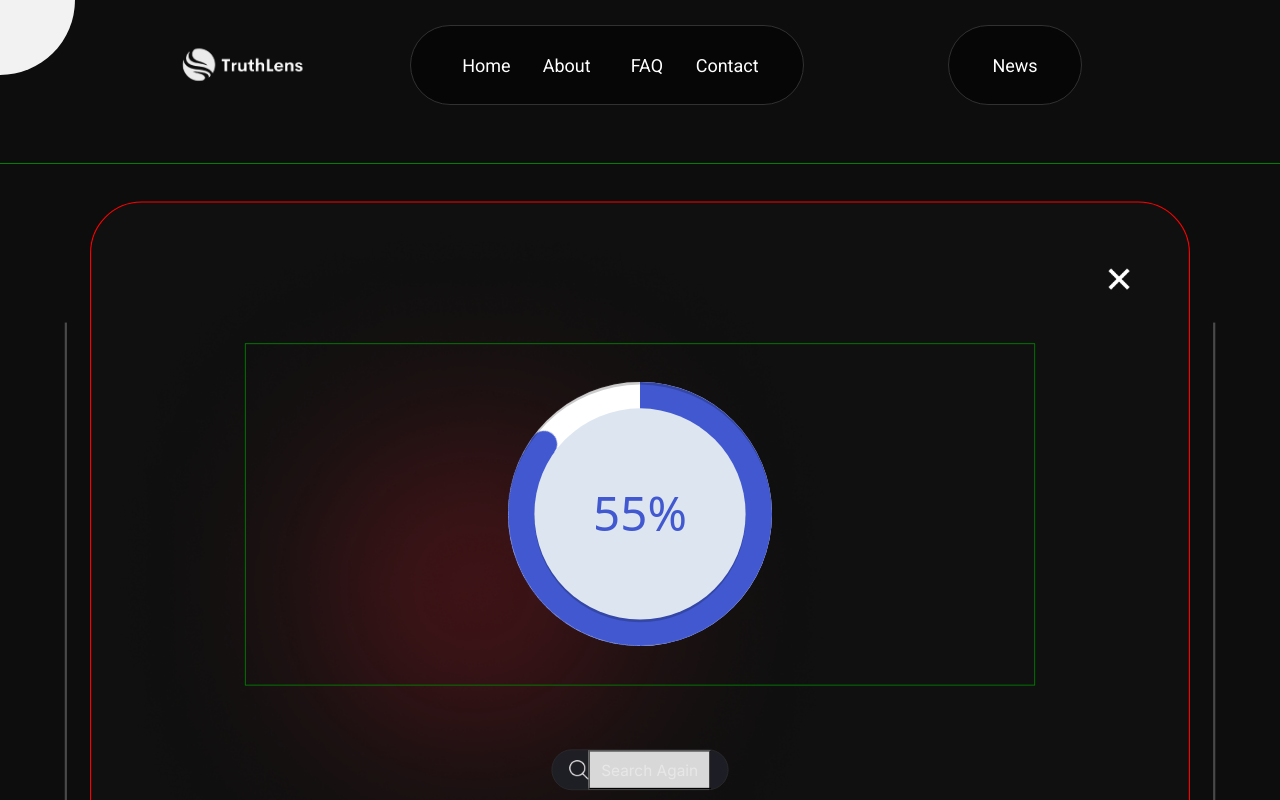
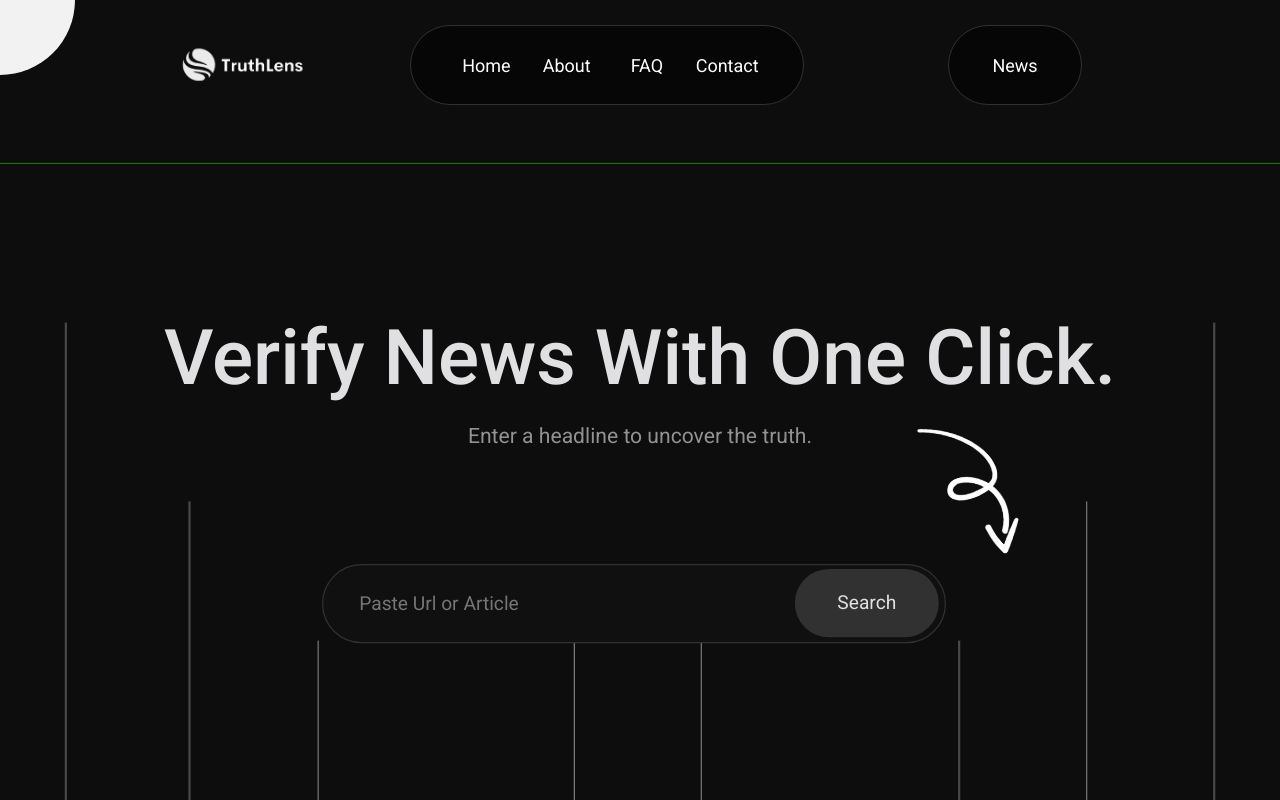
Before and after one commit to prasxor/Hackathon_main_desgn, a React (Vite) app in the folder HackathonDesign/: page / in a window 1280 px wide. Shown: the top 800 px of the page. Built offline with nearby package versions, Linux system fonts and the light colour scheme.

Commit message:
update upto fixed things

```diff
--- a/HackathonDesign/src/App.jsx
+++ b/HackathonDesign/src/App.jsx
@@ -6,7 +6,6 @@ import ContactUs from "./Components/Pages/ContactUs/ContactUs";
 import Footer from "./Components/Elements/Footer/Footer";
 import News from "./Components/Pages/News/News";
 import "./App.css";
-import Popup from "./Components/Elements/Atoms/Popup/Popup";
 
 function App() {
   return (
--- a/HackathonDesign/src/Components/Elements/Atoms/CircularProgressBar/CircularProgressBar.css
+++ /dev/null
@@ -1,132 +0,0 @@
-@import url('https://fonts.googleapis.com/css?family=Poppins:400,500,600,700&display=swap');
-
-.circular {
-  height: 100px;
-  width: 100px;
-  position: relative;
-  scale: 3;
-}
-
-.circular .inner, .circular .outer, .circular .circle {
-  position: absolute;
-  z-index: 6;
-  height: 100%;
-  width: 100%;
-  border-radius: 100%;
-  box-shadow: inset 0 1px 0 rgba(0,0,0,0.2);
-}
-
-.circular .inner {
-  top: 50%;
-  left: 50%;
-  height: 80px;
-  width: 80px;
-  margin: -40px 0 0 -40px;
-  background-color: #dde6f0;
-  border-radius: 100%;
-  box-shadow: 0 1px 0 rgba(0,0,0,0.2);
-}
-
-.circular .circle {
-  z-index: 1;
-  box-shadow: none;
-}
-
-.circular .numb {
-  position: absolute;
-  top: 50%;
-  left: 50%;
-  transform: translate(-50%, -50%);
-  z-index: 10;
-  font-size: 18px;
-  font-weight: 500;
-  color: #4158d0;
-}
-
-.circular .bar {
-  position: absolute;
-  height: 100%;
-  width: 100%;
-  background: #fff;
-  border-radius: 100%;
-  clip: rect(0px, 100px, 100px, 50px);
-}
-
-.circle .bar .progress {
-  position: absolute;
-  height: 100%;
-  width: 100%;
-  border-radius: 100%;
-  clip: rect(0px, 50px, 100px, 0px);
-}
-
-.circle .bar .progress, .dot span {
-  background: #4158d0;
-}
-
-.circle .left .progress {
-  z-index: 1;
-  animation: left-half 4s linear forwards;
-}
-
-@keyframes left-half {
-  0% {
-    transform: rotate(0deg);
-  }
-  100% {
-    transform: rotate(180deg); /* Completes exactly half of the circle */
-  }
-}
-
-.circle .right {
-  z-index: 3;
-  transform: rotate(180deg); /* Pre-rotated to pick up where left-half stops */
-}
-
-.circle .right .progress {
-  animation: right-half 4s linear forwards;
-  animation-delay: 4s; /* Starts after the left completes */
-}
-
-@keyframes right-half {
-  0% {
-    transform: rotate(0deg);
-  }
-  100% {
-    transform: rotate(180deg); /* Completes the full circle */
-  }
-}
-
-.circle .dot {
-  z-index: 2;
-  position: absolute;
-  left: 50%;
-  top: 50%;
-  width: 50%;
-  height: 10px;
-  margin-top: -5px;
-  animation: dot-rotate 8s linear forwards;
-  transform-origin: 0% 50%;
-}
-
-.circle .dot span {
-  position: absolute;
-  right: 0;
-  width: 10px;
-  height: 10px;
-  border-radius: 100%;
-}
-
-@keyframes dot-rotate {
-  0% {
-    transform: rotate(-90deg);
-  }
-  50% {
-    transform: rotate(90deg); /* Aligns with 50% progress */
-    z-index: 4;
-  }
-  100% {
-    transform: rotate(270deg); /* Completes full rotation at 100% */
-    z-index: 4;
-  }
-}
--- a/HackathonDesign/src/Components/Elements/Atoms/CircularProgressBar/CircularProgressBar.jsx
+++ /dev/null
@@ -1,39 +0,0 @@
-import React, { useState, useEffect } from 'react';
-import './CircularProgressBar.css'; // Ensure this file is in the same directory
-
-const CircularProgressBar = () => {
-  const [counter, setCounter] = useState(0);
-
-  const value = 55;
-
-  useEffect(() => {
-    if (counter < 100) {
-      const interval = setInterval(() => {
-        setCounter(prevCounter => prevCounter + 1);
-      }, 62);
-
-      return () => clearInterval(interval);
-    }
-  }, [counter]);
-
-  return (
-    <div className="circular">
-      <div className="inner"></div>
-      <div className="outer"></div>
-      <div className="numb">{value}%</div>
-      <div className="circle">
-        <div className="dot">
-          <span></span>
-        </div>
-        <div className="bar left">
-          <div className="progress"></div>
-        </div>
-        <div className="bar right">
-          <div className="progress"></div>
-        </div>
-      </div>
-    </div>
-  );
-};
-
-export default CircularProgressBar;
--- a/HackathonDesign/src/Components/Elements/Atoms/FAQItems/FaqItems.jsx
+++ b/HackathonDesign/src/Components/Elements/Atoms/FAQItems/FaqItems.jsx
@@ -2,7 +2,7 @@ import React from "react";
 import CloseImg from '../../../../assets/Faqclose.png';
 import OpenImg from '../../../../assets/Faqopen.png';
 import "./FaqItems.css";
-import plus from '../../../../assets/Faqclose.png';
+import plus from '../../../../assets/plus-solid.png';
 
 
 // FAQItem Component
--- a/HackathonDesign/src/Components/Elements/Atoms/Popup/Popup.css
+++ b/HackathonDesign/src/Components/Elements/Atoms/Popup/Popup.css
@@ -1,4 +1,4 @@
-/* #PopupContainer {
+#PopupContainer {
   border: 1px solid #313131;
   background-color: #101010;
   border-radius: 47px;
@@ -7,12 +7,20 @@
   align-items: center;
   justify-content: center;
   flex-direction: column;
+  /* background-image: url(../../../../assets/backgroundGreen.png); */
   background-repeat: no-repeat;
   background-size: 70%;
-  scale: 1;
-  border: 1px solid red;
-
-} */
+  scale: 1.1;
+  /* border: 1px solid red; */
+  /* position: fixed;
+  top: 0;
+  right: 0;
+  bottom: 0;
+  left: 0;
+  background-color: rgba(0, 0, 0, 0.3);
+  backdrop-filter: blur(4px);
+  z-index: 1000; */
+}
 
 #closebtn {
   display: flex;
@@ -75,7 +83,14 @@
   scale: 0.7;
 }
 
-
+#ProgressBarBottom {
+  width: 631px;
+  height: 32px;
+  border: 1px solid #313131;
+  background-color: #202128;
+  border-radius: 46px;
+  scale: 0.8;
+}
 
 #ProgressBarTop p {
   font-size: 20px;
@@ -118,9 +133,9 @@
   background-repeat: no-repeat;
   background-size: 70%;
   scale: 1.1;
-  height: 850px;
+  height: 700px;
   width: 100%;
-  max-width: 80%; /* Adjust to control max size */
+  max-width: 900px; /* Adjust to control max size */
   transition: background-image 0.3s ease; /* Smooth transition for background */
 }
 
@@ -168,20 +183,20 @@
   align-items: center;
   justify-content: center;
   flex-direction: column;
-  height: 100%;
+  height: 40%;
   width: 100%;
   gap: 20%;
   scale: 0.8;
-  border: 1px solid green;
 }
 
 #ProgressBarBottom {
-  width: 350px;
-  height: 350px;
-  border: 50px solid #0ACF83;
-  /* background-color: #202128; */
-  border-radius: 50%;
-  scale: 0.8;
+  width: 100%;
+  max-width: 631px;
+  height: 32px;
+  border: 1px solid #313131;
+  background-color: #202128;
+  border-radius: 46px;
+  overflow: hidden; /* Ensure no overflow */
 }
 
 #ProgressBarTop p {
@@ -191,11 +206,9 @@
 }
 
 .progressBarBottomIndicator {
-  height: 350px;
-  border-radius: 50%;
-  transition: width 1s ease-in-out;
-  width: 350px;
-  border: 1px solid blue;
+  height: 100%;
+  border-radius: 46px;
+  transition: width 1s ease-in-out; /* Smooth animation for progress */
 }
 
 #ArticlePopup {
@@ -222,95 +235,3 @@
   font-family: "Inter", Roboto;
   color: #f1f1f1;
 }
-
-
-
-
-
-
-
-
-/* chat gpt code  */
-
-#PopupContainer {
-  border: 1px solid #313131;
-  background-color: #101010;
-  border-radius: 47px;
-  padding: 50px;
-  display: flex;
-  align-items: center;
-  justify-content: center;
-  flex-direction: column;
-  background-repeat: no-repeat;
-  background-size: 70%;
-  scale: 1.1;
-  height: 850px;
-  width: 100%;
-  max-width: 80%;
-  transition: background-image 0.3s ease;
-}
-
-#closebtn {
-  display: flex;
-  align-items: center;
-  justify-content: flex-end;
-  width: 100%;
-  height: 10%;
-  cursor: pointer;
-}
-
-#closebtn img {
-  width: 3%;
-}
-
-#progressBarPopup {
-  display: flex;
-  align-items: center;
-  justify-content: center;
-  flex-direction: column;
-  height: 100%;
-  width: 100%;
-  gap: 20%;
-}
-
-#ProgressBarBottom {
-  width: 350px;
-  height: 350px;
-  border: 50px solid #0ACF83;
-  border-radius: 50%;
-  display: flex;
-  align-items: center;
-  justify-content: center;
-}
-
-.progressBarBottomIndicator {
-  height: 350px;
-  border-radius: 50%;
-  transition: width 1s ease-in-out;
-  width: 350px;
-}
-
-#ArticlePopup {
-  height: 20%;
-  width: 100%;
-  display: flex;
-  align-items: center;
-  justify-content: space-evenly;
-  opacity: 0.9;
-  scale: 0.7;
-}
-
-.MistakeContainer {
-  display: flex;
-  align-items: last baseline;
-  justify-content: center;
-  height: 10%;
-  width: 100%;
-  scale: 0.8;
-}
-
-.MistakeContainer p {
-  font-size: 18px;
-  font-family: "Inter", Roboto;
-  color: #f1f1f1;
-}
--- a/HackathonDesign/src/Components/Elements/Atoms/Popup/Popup.jsx
+++ b/HackathonDesign/src/Components/Elements/Atoms/Popup/Popup.jsx
@@ -1,119 +1,3 @@
-// import React, { useEffect, useState } from "react";
-// import "./Popup.css";
-// import CloseBtn from "../../../../assets/closebtn.png";
-// import ReadFullArticle from "../ReadFullArticle/ReadFullArticle";
-// import backgroundColorRed from "../../../../assets/backgroundRed.png";
-// import backgroundColorGreen from "../../../../assets/backgroundGreen.png";
-// import SearchAgain from "../../SearchAgain/SearchAgain";
-
-// const Popup = ({ truthValue, link, onClose }) => {
-//   const [progress, setProgress] = useState(0); // Initialize progress to 0
-//   const factsValue = truthValue;
-
-//   const RealNewsNumbers = Array.from({ length: 51 }, (_, index) => 50 + index);
-//   const FakeNewsNumbers = Array.from({ length: 50 }, (_, i) => i + 1);
-
-//   let randomNewsNumber = 0;
-
-//   const normalizedFactsValue = factsValue.trim().toLowerCase();
-
-//   if (normalizedFactsValue === "true" || normalizedFactsValue === "true.") {
-//     const randomIndex = Math.floor(Math.random() * RealNewsNumbers.length);
-//     randomNewsNumber = RealNewsNumbers[randomIndex];
-//   } else if (normalizedFactsValue === "false") {
-//     const randomIndex = Math.floor(Math.random() * FakeNewsNumbers.length);
-//     randomNewsNumber = FakeNewsNumbers[randomIndex];
-//   }
-
-//   const getBackgroundColor = (randomNewsNumber) => {
-//     if (randomNewsNumber < 30) {
-//       return "#F1212F";
-//     } else if (randomNewsNumber < 50) {
-//       return "#F17821";
-//     } else if (randomNewsNumber < 70) {
-//       return "#214FF1";
-//     } else if (randomNewsNumber < 90) {
-//       return "#F1DC21";
-//     } else {
-//       return "#0ACF83";
-//     }
-//   };
-
-//   const backgroundImage =
-//     randomNewsNumber < 50
-//       ? `url(${backgroundColorRed})`
-//       : `url(${backgroundColorGreen})`;
-
-//   useEffect(() => {
-//     // Animate the progress bar only once when the component mounts
-//     let interval;
-//     if (progress === 0) {
-//       interval = setInterval(() => {
-//         setProgress((prevProgress) => {
-//           if (prevProgress < randomNewsNumber) {
-//             return prevProgress + 1; // Increment progress
-//           } else {
-//             clearInterval(interval); // Stop the interval when target reached
-//             return randomNewsNumber; // Ensure it stops at the right number
-//           }
-//         });
-//       }, 10); // Speed of the progress animation
-//     }
-
-//     return () => clearInterval(interval); // Cleanup on unmount
-//   }, [randomNewsNumber]);
-
-//   return (
-//     <div
-//       id="PopupContainer"
-//       style={{
-//         backgroundImage,
-//         backgroundPosition: "center",
-//         height: "650px",
-//         width: "1000px",
-//         border: "1px solid red"
-//       }}
-//     >
-//       <div
-//         id="closebtn"
-//         onClick={onClose}
-//         role="button"
-//         tabIndex={0}
-//         onKeyPress={(e) => e.key === "Enter" && onClose()}
-//       >
-//         <img src={CloseBtn} alt="closebtn" />
-//       </div>
-//       <div id="trueOrFalse">
-//         <p>{factsValue.charAt(0).toUpperCase() + factsValue.slice(1)}</p>
-//       </div>
-//       <div id="progressBarPopup">
-//         <div id="ProgressBarTop">
-//           <p>We Found that, It's {randomNewsNumber}% Accurate</p>
-//         </div>
-//         <div id="ProgressBarBottom">
-//           <div
-//             className="progressBarBottomIndicator"
-//             style={{
-//               width: `${randomNewsNumber}%`, // Updated to reflect the animated progress
-//               backgroundColor: getBackgroundColor(randomNewsNumber),
-//             }}
-//           ></div>
-//         </div>
-//       </div>
-//       <div id="ArticlePopup">
-//         <ReadFullArticle link={link} truthValue={truthValue} />
-//         <SearchAgain onClose={onClose} />
-//       </div>
-//       <div className="MistakeContainer">
-//         <p>"TruthLens can make mistakes. Verify important news."</p>
-//       </div>
-//     </div>
-//   );
-// };
-
-// export default Popup;
-
-
 import React, { useEffect, useState } from "react";
 import "./Popup.css";
 import CloseBtn from "../../../../assets/closebtn.png";
@@ -121,15 +5,17 @@ import ReadFullArticle from "../ReadFullArticle/ReadFullArticle";
 import backgroundColorRed from "../../../../assets/backgroundRed.png";
 import backgroundColorGreen from "../../../../assets/backgroundGreen.png";
 import SearchAgain from "../../SearchAgain/SearchAgain";
-import CircularProgressBar from "../CircularProgressBar/CircularProgressBar";
 
 const Popup = ({ truthValue, link, onClose }) => {
-  const [progress, setProgress] = useState(0);
+  const [progress, setProgress] = useState(0); // Initialize progress to 0
+  const factsValue = truthValue;
+
   const RealNewsNumbers = Array.from({ length: 51 }, (_, index) => 50 + index);
   const FakeNewsNumbers = Array.from({ length: 50 }, (_, i) => i + 1);
 
   let randomNewsNumber = 0;
-  const normalizedFactsValue = truthValue.trim().toLowerCase();
+
+  const normalizedFactsValue = factsValue.trim().toLowerCase();
 
   if (normalizedFactsValue === "true" || normalizedFactsValue === "true.") {
     const randomIndex = Math.floor(Math.random() * RealNewsNumbers.length);
@@ -139,55 +25,85 @@ const Popup = ({ truthValue, link, onClose }) => {
     randomNewsNumber = FakeNewsNumbers[randomIndex];
   }
 
-  const getBackgroundColor = (number) => {
-    if (number < 30) return "#F1212F";
-    if (number < 50) return "#F17821";
-    if (number < 70) return "#214FF1";
-    if (number < 90) return "#F1DC21";
-    return "#0ACF83";
+  const getBackgroundColor = (randomNewsNumber) => {
+    if (randomNewsNumber < 30) {
+      return "#F1212F";
+    } else if (randomNewsNumber < 50) {
+      return "#F17821";
+    } else if (randomNewsNumber < 70) {
+      return "#214FF1";
+    } else if (randomNewsNumber < 90) {
+      return "#F1DC21";
+    } else {
+      return "#0ACF83";
+    }
   };
 
-  const backgroundImage = randomNewsNumber < 50 ? `url(${backgroundColorRed})` : `url(${backgroundColorGreen})`;
+  const backgroundImage =
+    randomNewsNumber < 50
+      ? `url(${backgroundColorRed})`
+      : `url(${backgroundColorGreen})`;
 
   useEffect(() => {
+    // Animate the progress bar only once when the component mounts
     let interval;
     if (progress === 0) {
       interval = setInterval(() => {
-        setProgress((prev) => {
-          if (prev < randomNewsNumber) return prev + 1;
-          clearInterval(interval);
-          return randomNewsNumber;
+        setProgress((prevProgress) => {
+          if (prevProgress < randomNewsNumber) {
+            return prevProgress + 1; // Increment progress
+          } else {
+            clearInterval(interval); // Stop the interval when target reached
+            return randomNewsNumber; // Ensure it stops at the right number
+          }
         });
-      }, 10);
+      }, 10); // Speed of the progress animation
     }
-    return () => clearInterval(interval);
+
+    return () => clearInterval(interval); // Cleanup on unmount
   }, [randomNewsNumber]);
 
   return (
-    <div id="PopupContainer" style={{ backgroundImage, height: "650px", width: "1000px", border: "1px solid red" }}>
-      <div id="closebtn" onClick={onClose} role="button" tabIndex={0} onKeyPress={(e) => e.key === "Enter" && onClose()}>
+    <div
+      id="PopupContainer"
+      style={{
+        backgroundImage,
+        backgroundPosition: "center",
+        height: "650px",
+        width: "1000px",
+        border: "1px solid red"
+      }}
+    >
+      <div
+        id="closebtn"
+        onClick={onClose}
+        role="button"
+        tabIndex={0}
+        onKeyPress={(e) => e.key === "Enter" && onClose()}
+      >
         <img src={CloseBtn} alt="closebtn" />
       </div>
-
+      <div id="trueOrFalse">
+        <p>{factsValue.charAt(0).toUpperCase() + factsValue.slice(1)}</p>
+      </div>
       <div id="progressBarPopup">
-        {/* <div id="ProgressBarBottom">
+        <div id="ProgressBarTop">
+          <p>We Found that, It's {randomNewsNumber}% Accurate</p>
+        </div>
+        <div id="ProgressBarBottom">
           <div
             className="progressBarBottomIndicator"
             style={{
-              width: "350px",
-              height: "350px",
+              width: `${randomNewsNumber}%`, // Updated to reflect the animated progress
               backgroundColor: getBackgroundColor(randomNewsNumber),
             }}
           ></div>
-        </div> */}
-        <CircularProgressBar/>
+        </div>
       </div>
-
       <div id="ArticlePopup">
         <ReadFullArticle link={link} truthValue={truthValue} />
         <SearchAgain onClose={onClose} />
       </div>
-
       <div className="MistakeContainer">
         <p>"TruthLens can make mistakes. Verify important news."</p>
       </div>
--- a/HackathonDesign/src/Components/Elements/MainHome/MainHome.jsx
+++ b/HackathonDesign/src/Components/Elements/MainHome/MainHome.jsx
@@ -27,16 +27,11 @@ const MainHome = ({ onDataReceived }) => {
     <>
       <div className="mainHomeContainer">
 
-        {/* {showPopup ? (
+        {showPopup ? (
           <Popup truthValue={truthValue} link={link} onClose={handleClosePopup} />
-        ) : ( */}
-        {/* <> */}
+        ) : (
+        <>
         <div className="mainHomeTopContent">
-          {/* <div className="mainHomeTopFirstTitle">
-                <img src={RealText} alt="Real" />
-                <h2>Or</h2>
-                <img src={FakeText} alt="Fake" />
-              </div> */}
           <div className="mainHomeTopSecondTitle">
             <h1>Verify News With One Click.</h1>
           </div>
@@ -54,8 +49,8 @@ const MainHome = ({ onDataReceived }) => {
             searchPlaceholder={"Paste Url or Article"}
           />
         </div>
-        {/* </> */}
-        {/* )} */}
+        </>
+         )}
       </div>
     </>
   );
--- a/HackathonDesign/src/Components/Pages/Home/Home.jsx
+++ b/HackathonDesign/src/Components/Pages/Home/Home.jsx
@@ -22,9 +22,9 @@ const Home = () => {
   return (
     <div id="HomeMainContainer">
       <div className="MainHomeComp">
-        {/* <MainHome onDataReceived={handleDataReceived} /> */}
         <div className="PopupcontainerMain">
-          <Popup truthValue={truthValue} link={link} />
+        <MainHome onDataReceived={handleDataReceived} />
+          {/* <Popup truthValue={truthValue} link={link} /> */}
         </div>
       </div>
       <div className="SecondHomeComp">
```
Also changed, not shown: HackathonDesign/src/Components/Elements/Atoms/FAQItems/FaqItems.css (+13 -2 lines), HackathonDesign/src/Components/Elements/Result/Result.jsx (deleted, +0 -9 lines), HackathonDesign/src/assets/popupBackground.png (added).
